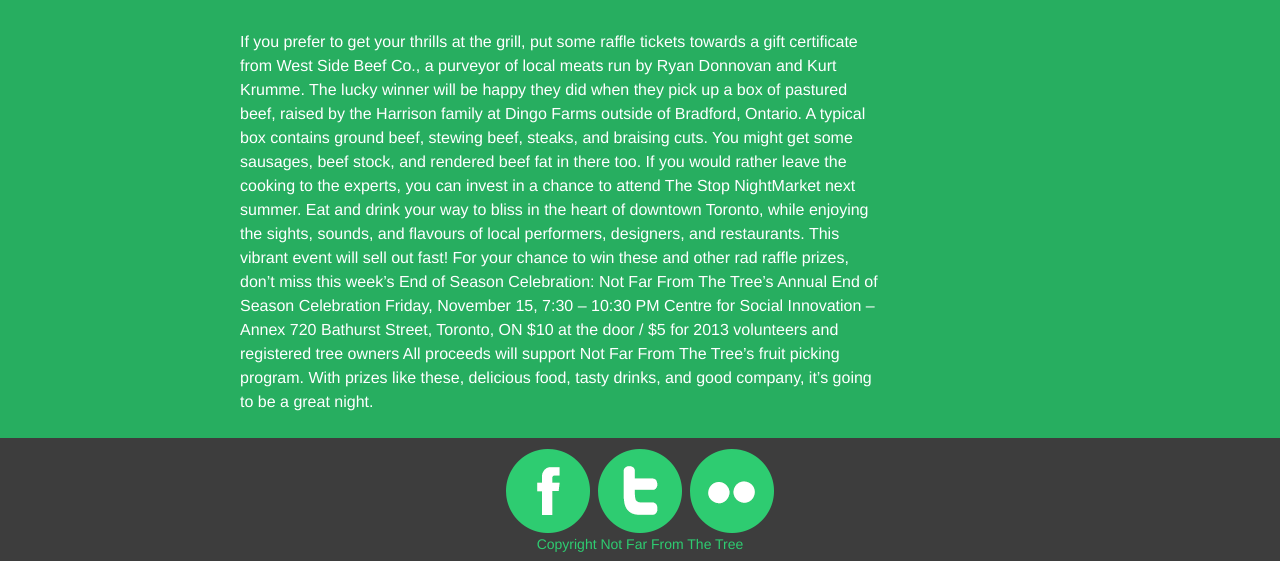
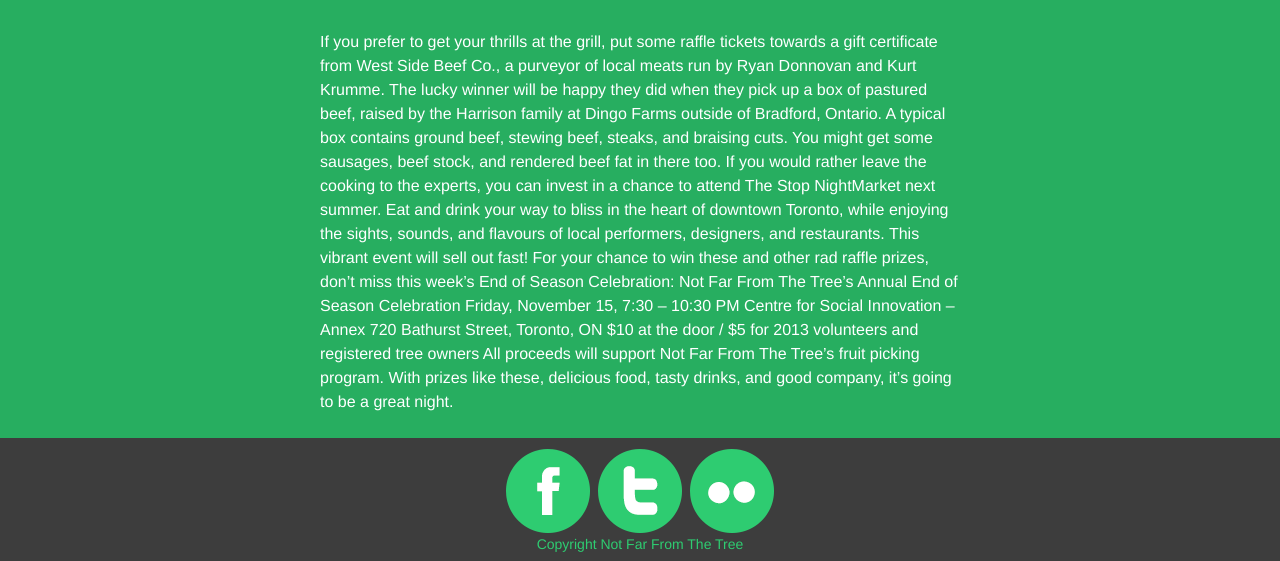
Before and after one commit to stefanol/NFFTT, a PHP site: page /blog.html in a window 1280 px wide. Shown: the part 1004-1565 px from the top of the page. Run offline with PHP 8.4, Linux system fonts and the light colour scheme; some libraries are stand-ins or nearby versions.

Commit message:
Positioning on blog page

```diff
--- a/styles/less/main.less
+++ b/styles/less/main.less
@@ -494,5 +494,5 @@ section#blogpost {
 	font-family: 'Young', Helvetica, sans-serif;
 	}
 	width: 50%;
-	margin-left: 240px;
+	margin-left: 320px;
 }
--- a/styles/main.css
+++ b/styles/main.css
@@ -162,7 +162,6 @@ section#aboutUs {
   margin: 0 2.75%;
   color: white;
   /*	margin-top: 40px;*/
-
   clear: both;
   font-family: 'Young', Helvetica, sans-serif;
   font-size: 1.063em;
@@ -483,7 +482,7 @@ footer.bottomFooter h2 {
 }
 section#blogpost {
   width: 50%;
-  margin-left: 240px;
+  margin-left: 320px;
 }
 section#blogpost p {
   font-family: 'Young', Helvetica, sans-serif;
```
